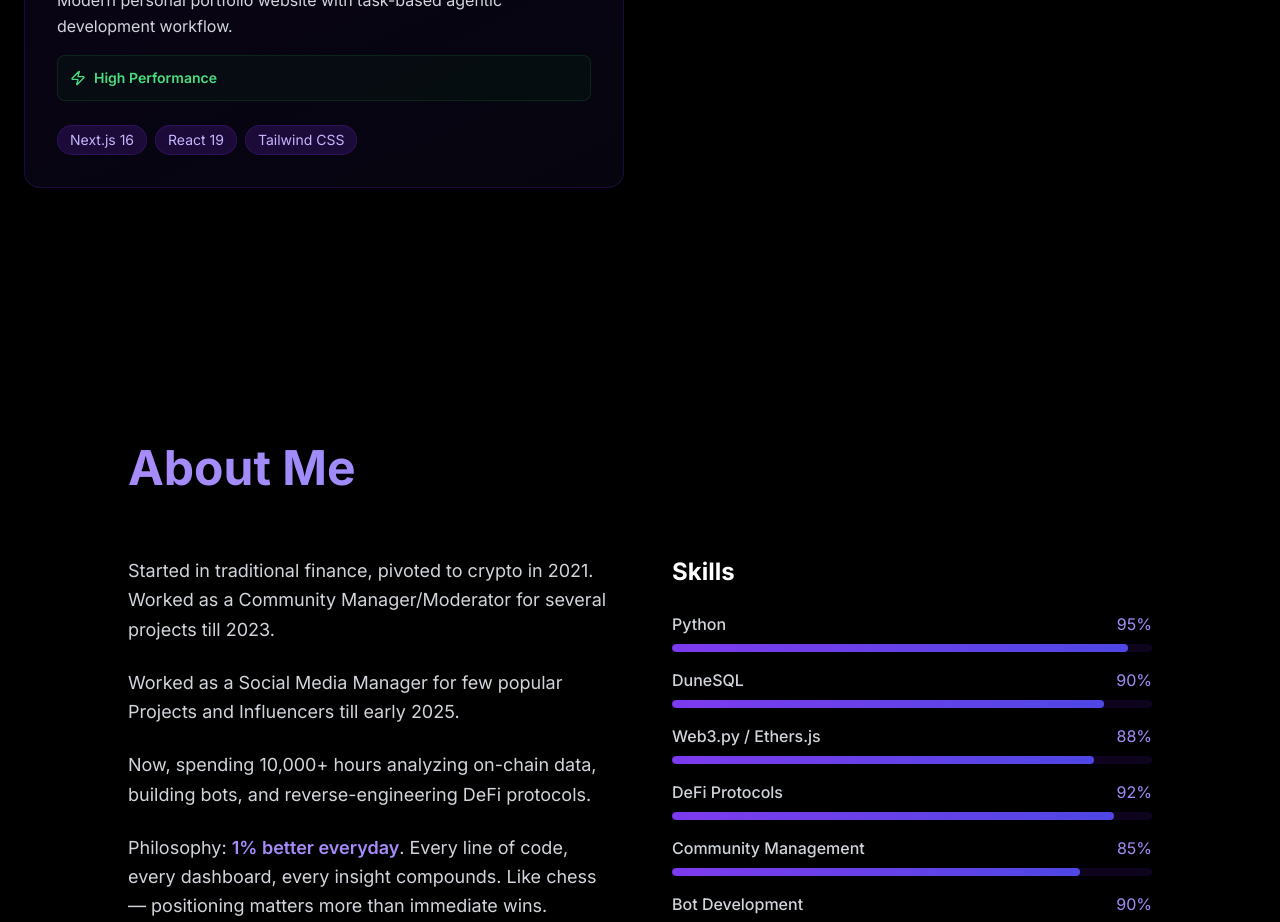
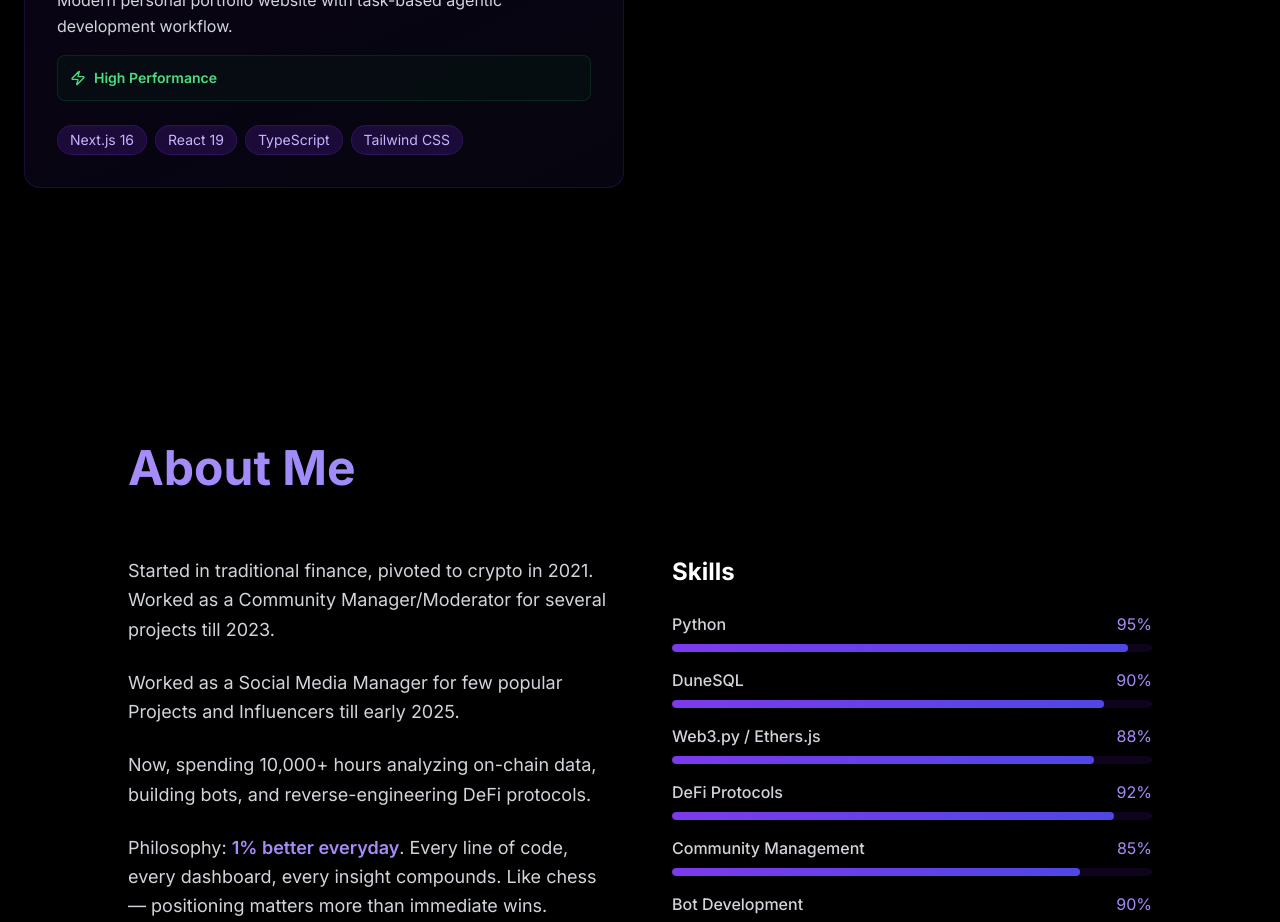
Before and after one commit to Alpha-M2/AlphaM2xyz, a Next.js app: page / in a window 1280 px wide. Shown: the part 2200-3122 px from the top of the page. Built offline with nearby package versions, Linux system fonts and the light colour scheme.

Commit message:
docs: Update README with Next.js 16, React 19, detailed features, and add TypeScript to project tech stack.

```diff
--- a/app/page.tsx
+++ b/app/page.tsx
@@ -66,7 +66,7 @@ export default function Portfolio() {
             title: "AlphaM2 Portfolio",
             description: "Modern personal portfolio website with task-based agentic development workflow.",
             impact: "High Performance",
-            tech: ["Next.js 16", "React 19", "Tailwind CSS"],
+            tech: ["Next.js 16", "React 19", "TypeScript", "Tailwind CSS"],
             link: "https://github.com/Alpha-M2/AlphaM2xyz",
             github: "https://github.com/Alpha-M2/AlphaM2xyz"
         }
```
Also changed, not shown: 1 other file (tests, documents, lock files or other folders).
